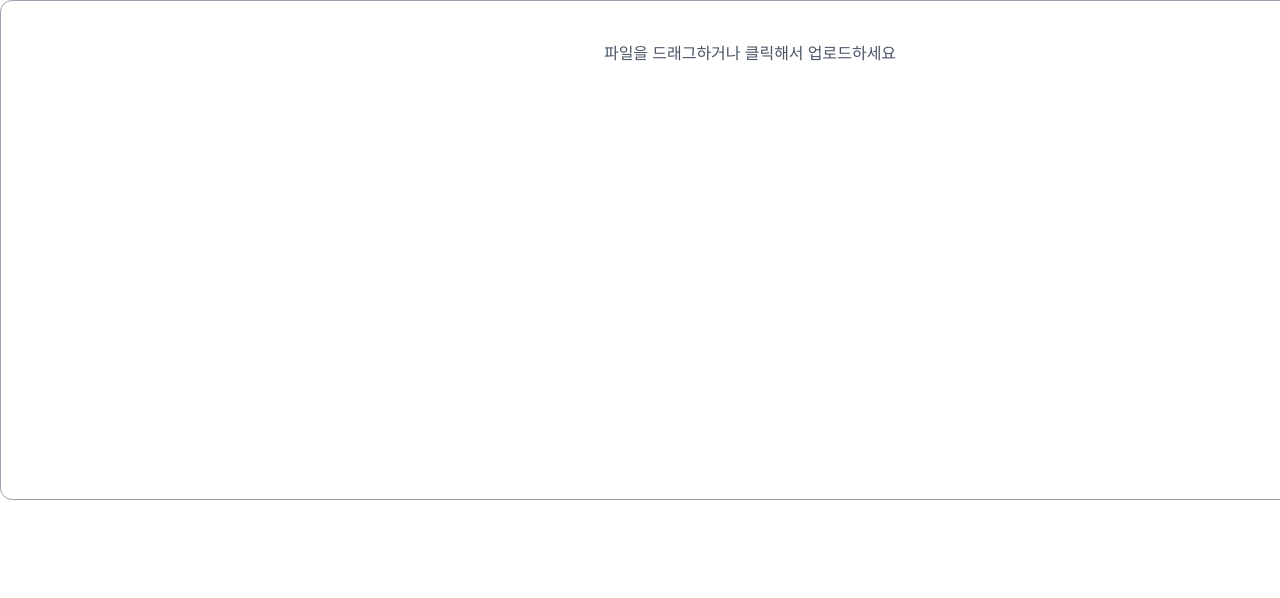
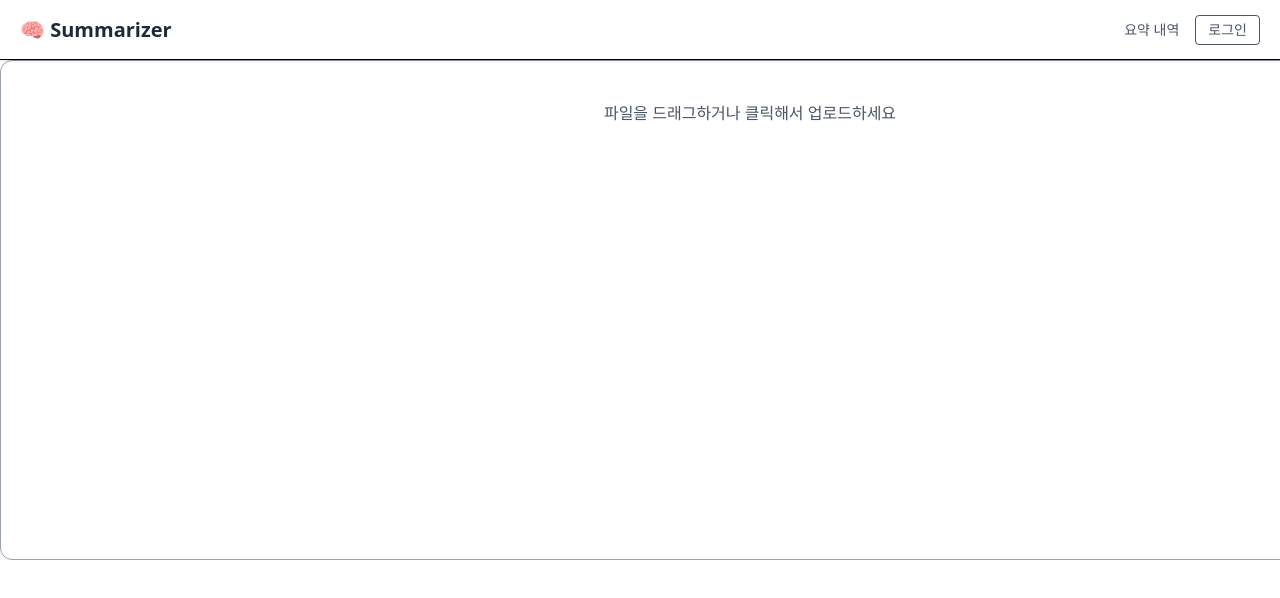
Before and after one commit to uk11/summarizer, a Next.js app: page / in a window 1280 px wide. Shown: the top 598 px of the page. Built offline with nearby package versions, Linux system fonts and the light colour scheme.

Commit message:
feat: 헤더 추가

```diff
--- a/src/app/layout.tsx
+++ b/src/app/layout.tsx
@@ -1,6 +1,7 @@
+import './globals.css';
 import type { Metadata } from 'next';
 import QueryProvider from './QueryProvider';
-import './globals.css';
+import Header from '@/components/common/Header';
 
 export const metadata: Metadata = {
   title: 'Create Next App',
@@ -15,6 +16,7 @@ export default function RootLayout({
   return (
     <html lang='en'>
       <body>
+        <Header />
         <QueryProvider>{children}</QueryProvider>
       </body>
     </html>
--- /dev/null
+++ b/src/components/common/Header.tsx
@@ -0,0 +1,24 @@
+import Link from 'next/link';
+
+export default function Header() {
+  return (
+    <header className='h-[60px] flex items-center justify-between px-5 border-b shadow-sm bg-white sticky top-0 z-50'>
+      <Link href='/' className='text-[20px] font-bold text-gray-800'>
+        🧠 Summarizer
+      </Link>
+
+      <div className='flex items-center gap-4 text-sm text-gray-600'>
+        <Link href='/result-history' className='hover:text-black'>
+          요약 내역
+        </Link>
+
+        <Link
+          href='/test'
+          className='rounded px-3 py-1 border text-gray-600 hover:bg-gray-100'
+        >
+          로그인
+        </Link>
+      </div>
+    </header>
+  );
+}
```
